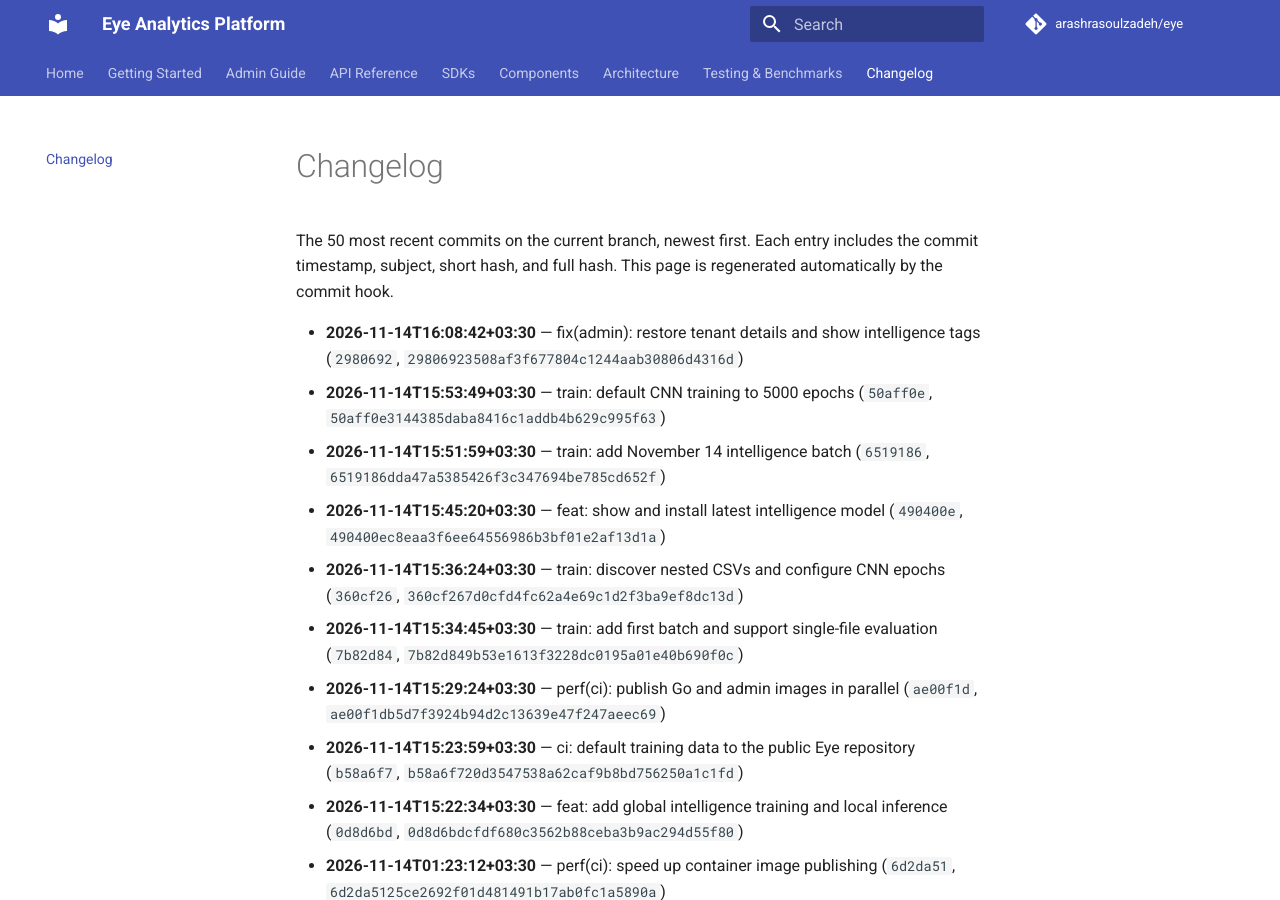
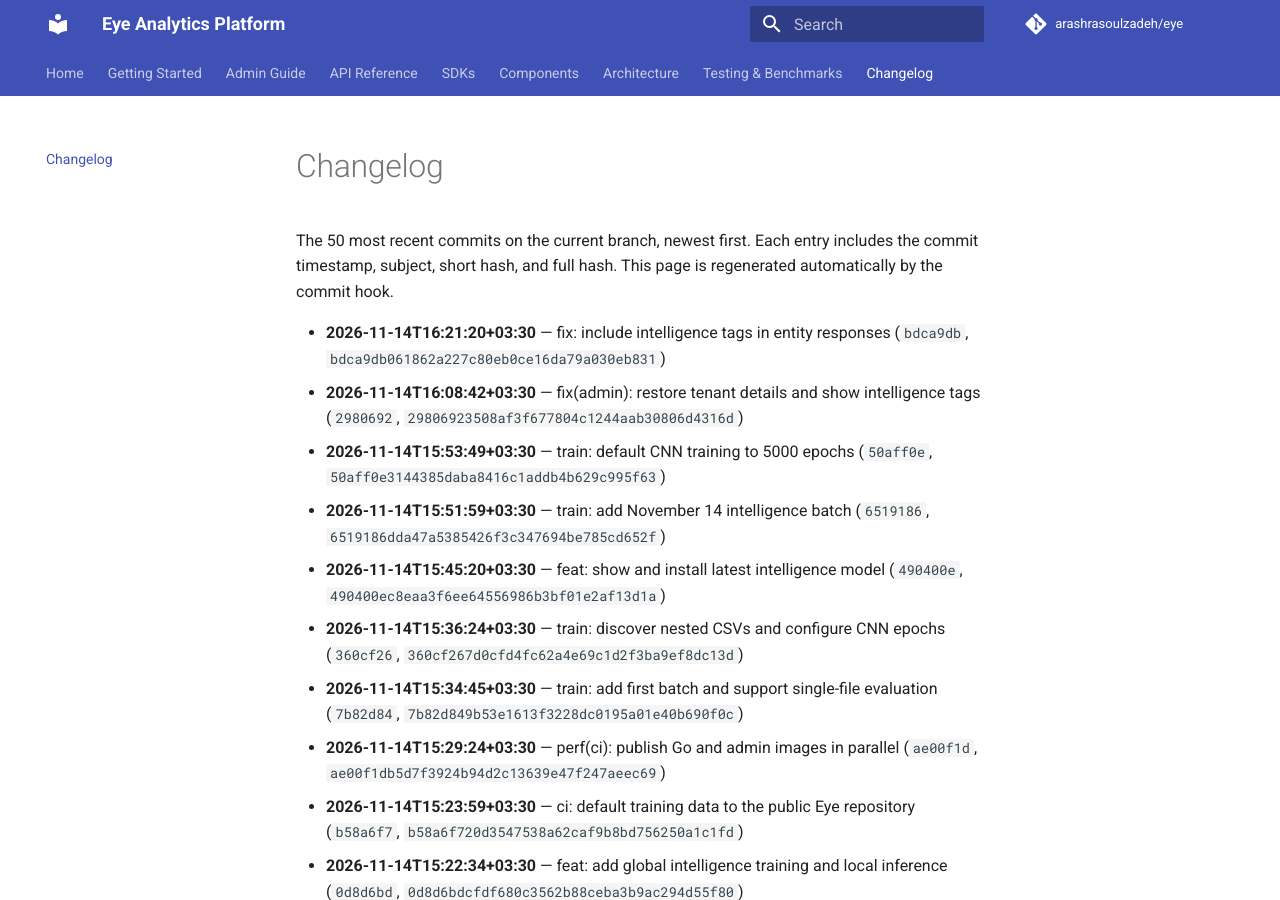
Before and after one commit to arashrasoulzadeh/eye, an MkDocs documentation site: the page built from docs/changelog.md, in a window 1280 px wide and 900 px high. Built offline with MkDocs 1.6.1 and Material for MkDocs 9.7.7, drawn with Linux system fonts in a browser that asks for light colours; comment, search, counter and statistics services are not loaded; some of the changed text lies outside the part shown.

```diff
--- a/docs/changelog.md
+++ b/docs/changelog.md
@@ -2,6 +2,7 @@
 
 The 50 most recent commits on the current branch, newest first. Each entry includes the commit timestamp, subject, short hash, and full hash. This page is regenerated automatically by the commit hook.
 
+- **2026-11-14T16:21:20+03:30** — fix: include intelligence tags in entity responses (`bdca9db`, `bdca9db061862a227c80eb0ce16da79a030eb831`)
 - **2026-11-14T16:08:42+03:30** — fix(admin): restore tenant details and show intelligence tags (`2980692`, `29806923508af3f677804c1244aab30806d4316d`)
 - **2026-11-14T15:53:49+03:30** — train: default CNN training to 5000 epochs (`50aff0e`, `50aff0e3144385daba8416c1addb4b629c995f63`)
 - **2026-11-14T15:51:59+03:30** — train: add November 14 intelligence batch (`6519186`, `6519186dda47a5385426f3c347694be785cd652f`)
```
Also changed, not shown: other parts of docs/changelog.md (+0 -1 lines), 1 other file.
